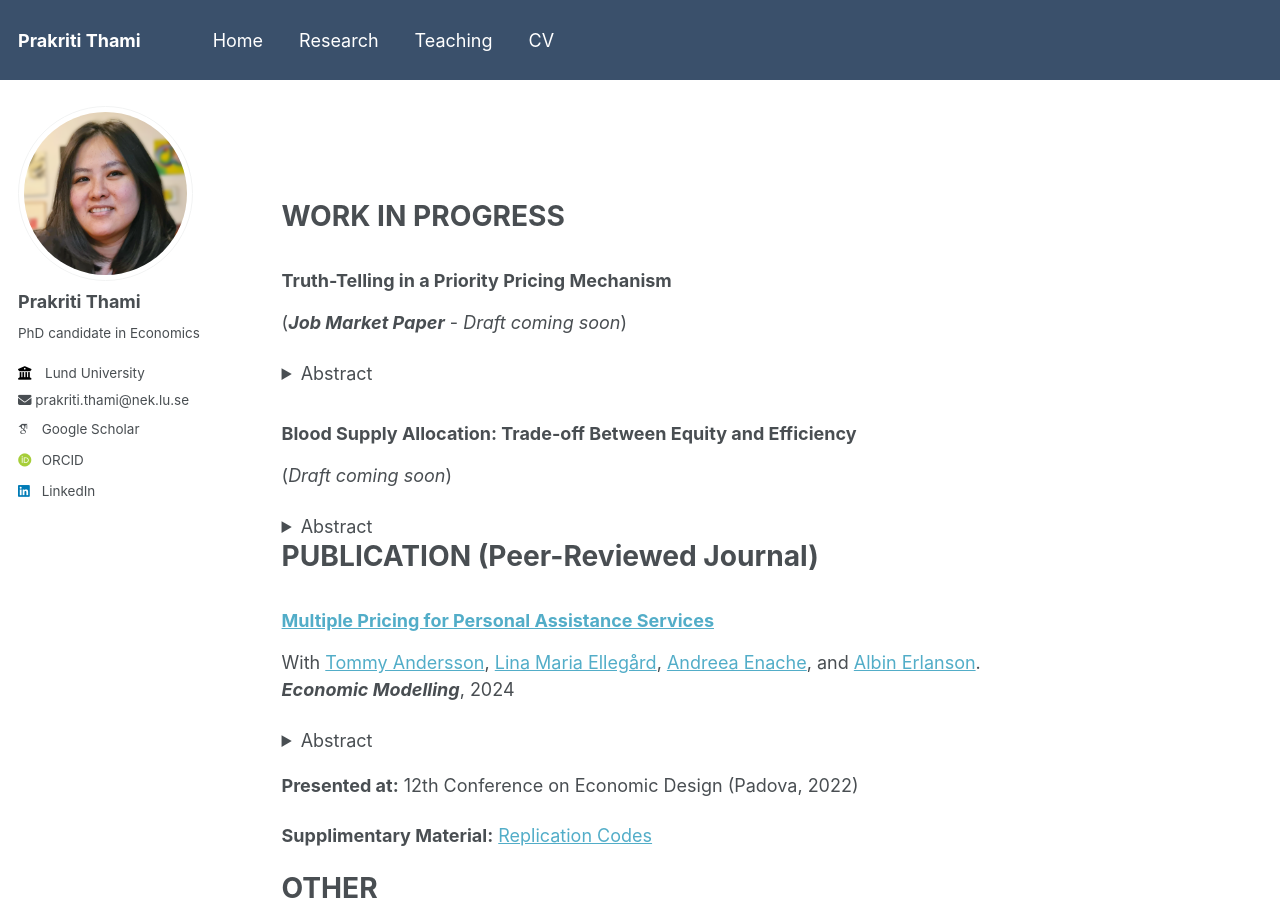
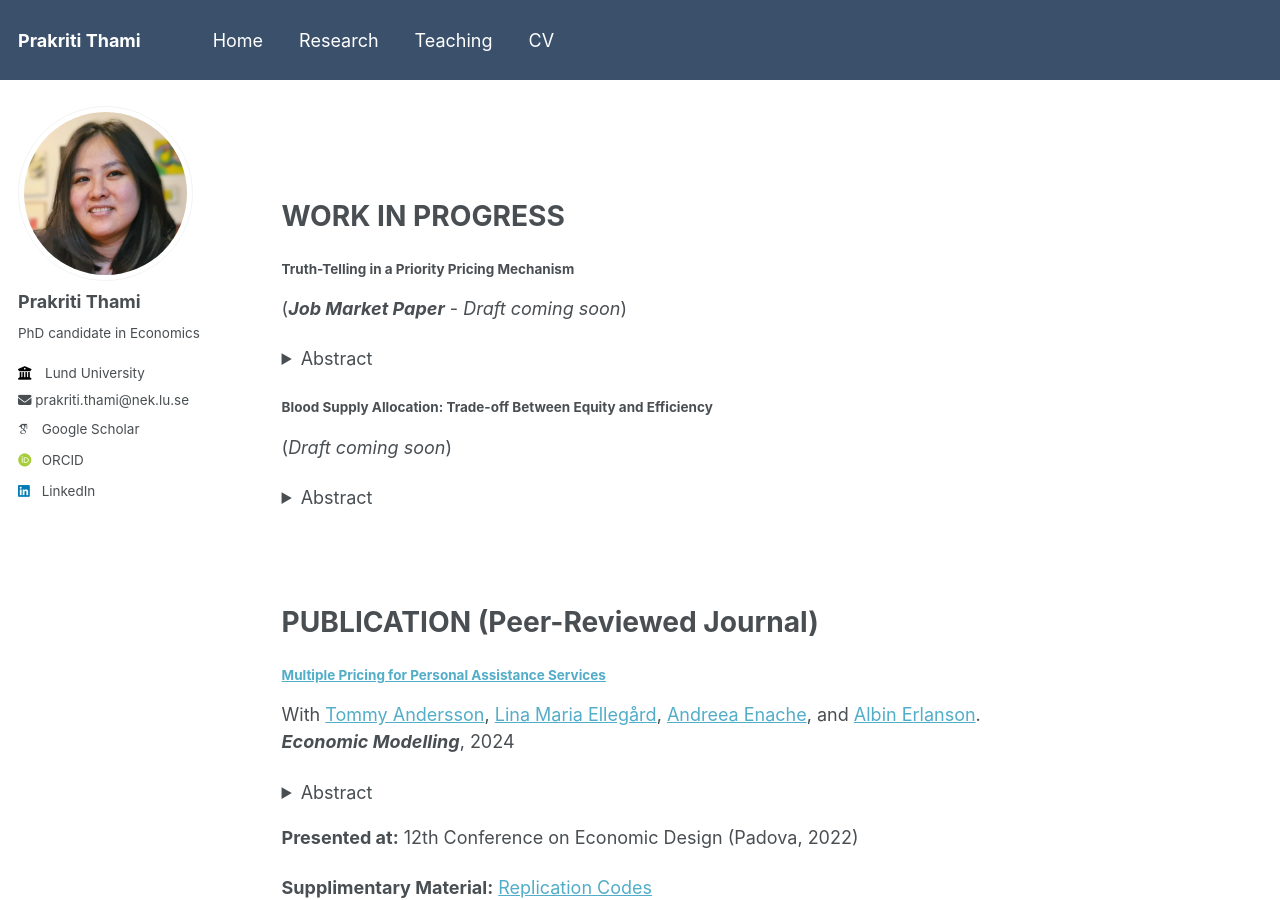
Before and after one commit to prakritithami/prakritithami.github.io, a Jekyll site: the page built from _research/papers.md, in a window 1280 px wide and 900 px high. Built offline with Jekyll 4.4.1, drawn with Linux system fonts in a browser that asks for light colours; some web fonts are replaced.

Commit message:
Update papers.md

```diff
--- a/_research/papers.md
+++ b/_research/papers.md
@@ -7,23 +7,22 @@ author_profile: true
 
 {% include base_path %}
 # WORK IN PROGRESS
-### Truth-Telling in a Priority Pricing Mechanism
+#### Truth-Telling in a Priority Pricing Mechanism
 (_**Job Market Paper**_ - _Draft coming soon_)
 <details>
   <summary>Abstract</summary>
   <p> This paper examines the effects of truth-telling on expected aggregate consumer welfare within a priority pricing (PP) mechanism. Traditional models typically assume that individuals will invariably misrepresent private information if it maximizes their payoff; however, a substantial body of evidence suggests otherwise. Considering this, the expected aggregate consumer welfare of PP is compared to that of uniform pricing schemes, using a model that accounts for truth-telling preferences. The findings indicate that a threshold proportion of non-truthful, low-need agents must be surpassed for PP to enhance welfare. This theoretical insight implies that implementing PP can be advantageous in populations with a low propensity for truth-telling but may reduce welfare in populations with a high propensity for truth-telling. This theory is tested through a pre-registered, online, survey-based experiment. Although the anticipated differential impact between high and low truth-telling groups was not observed, the results provide valuable insights for policy considerations.</p>
 </details>
 
-### Blood Supply Allocation: Trade-off Between Equity and Efficiency
+#### Blood Supply Allocation: Trade-off Between Equity and Efficiency
 (_Draft coming soon_)
 <details>
   <summary>Abstract</summary>
   <p>ABO blood type compatibility can be exploited to attain a more equitable allocation of blood supply across patients with differing blood types. However, in a steady state, pooling procedures that seek to equalize the proportion of patients that get treated across compatible blood types could have an adverse effect on the total flow rate of treated patients. To address this issue, in this paper I derive the criteria which would ensure an efficient allocation and prove that in pairwise iterative pooling procedures as long as this efficiency criterion is satisfied in each step in which blood types are pooled, the final allocation will not be inefficient.</p>
-</details>
-
+</details> <br><br>
 
 # PUBLICATION (Peer-Reviewed Journal)
-### [Multiple Pricing for Personal Assistance Services](https://doi.org/10.1016/j.econmod.2024.106916)
+#### [Multiple Pricing for Personal Assistance Services](https://doi.org/10.1016/j.econmod.2024.106916)
 With <a href="https://sites.google.com/site/tommyanderssonlunduniversity/home" target="_blank">Tommy Andersson</a>, <a href="https://sites.google.com/site/linamariaellegaard" target="_blank">Lina Maria Ellegård</a>, <a href="https://sites.google.com/view/andreea-enache" target="_blank">Andreea Enache</a>, and <a href="https://erlanson.weebly.com/" target="_blank">Albin Erlanson</a>.
 _**Economic Modelling**_, 2024
 <details>
@@ -33,11 +32,10 @@ _**Economic Modelling**_, 2024
 
 **Presented at:** 12th Conference on Economic Design (Padova, 2022)
 
-**Supplimentary Material:** [Replication Codes](https://data.mendeley.com/datasets/rx35j3j8nr/2)
-
+**Supplimentary Material:** [Replication Codes](https://data.mendeley.com/datasets/rx35j3j8nr/2) <br><br>
 
 # OTHER
-### [Labour Migration and Skills Training](https://www.ceslam.org/uploads/backup/CESLAM%20Policy%20Brief%20VII_Labour%20Migration%20and%20Skills%20Training.pdf)
+#### [Labour Migration and Skills Training](https://www.ceslam.org/uploads/backup/CESLAM%20Policy%20Brief%20VII_Labour%20Migration%20and%20Skills%20Training.pdf)
 With Ashim Bhattarai.<br>
 _**CESLAM Policy Brief No. 7**_, 2015
 <details>
@@ -45,7 +43,7 @@ _**CESLAM Policy Brief No. 7**_, 2015
   <p>Of the half a million or so Nepalis who left the country for work in 2013/14, nearly three quarters were classified as ‘unskilled’. This tendency of the majority of migrants being poorly trained is a cause for concern since low-skilled and ‘unskilled’ workers are more vulnerable to exploitation and abuse, are accorded fewer job benefits, and face limited earning potential. Addressing this issue will require a strong, well-organised technical and vocational education sector which is also attuned to the needs of the foreign employment labour market. This policy paper provides an overview of Nepal’s technical training sector, identifies the key challenges and issues that need to be addressed vis-à-vis labour migration, and provides recommendations on how these could be addressed.</p>
 </details>
 
-### [Migration and Resilience: Experiences from Nepal's 2015 Earthquake](https://www.ceslam.org/uploads/backup/Migration-and-Resilience.pdf)
+#### [Migration and Resilience: Experiences from Nepal's 2015 Earthquake](https://www.ceslam.org/uploads/backup/Migration-and-Resilience.pdf)
 With Bandita Sijapati, Jeevan Baniya, Anish Bhandari, Ashim Bhattarai, Sambriddhi Kharel, Amrita Limbu, Dinesh Pathak and Nabin Rawal. <br>
 _**Research Paper VII**_, CESLAM, 2015
 <details>
@@ -53,7 +51,7 @@ _**Research Paper VII**_, CESLAM, 2015
   <p>A landlocked country with diverse geographic and climatic features, Nepal is known to be highly vulnerable to a range of natural hazards, particularly droughts, earthquakes, floods and landslides. The risk arising from natural disasters is further exacerbated by the poor socio-economic condition of the
 country’s population. Over the past two decades, Nepal’s record in reducing poverty has been noteworthy, with poverty headcount having fallen from 42 per cent in 1995/96 to 25 per cent in 2010/11. Yet, a significant number of households remain ever vulnerable to slipping back into poverty as over 70 per cent of Nepalis still live on less than USD 2.5 a day. To exacerbate matters, inequality across social groups and regions has persisted over the years. Thus, the Central Region with an HDI of 0.510 (in 2011) has consistently ranked at the top while the Far-Western Region with an HDI of 0.435 has remained at the bottom. In terms of regional comparison, Nepal’s 2011 HDI score of 0.458 is among the lowest in South Asia.
 
-  In such a context, outmigration (both internal and external), especially of the youth for employment opportunities, has been high. In the fiscal year 2013/14 alone, approximately half a million Nepalis, mainly young men and women, took up foreign employment. (This figure excludes migrants to India and migrant workers who went abroad without government-issued labour permits, both categories that are not captured in the government data.) The total official remittance received during the first nine months of FY 2013/14 was almost NPR 400 billion (USD 4 billion), or close to 30 per cent of the country’s total GDP.
+  <p>In such a context, outmigration (both internal and external), especially of the youth for employment opportunities, has been high. In the fiscal year 2013/14 alone, approximately half a million Nepalis, mainly young men and women, took up foreign employment. (This figure excludes migrants to India and migrant workers who went abroad without government-issued labour permits, both categories that are not captured in the government data.) The total official remittance received during the first nine months of FY 2013/14 was almost NPR 400 billion (USD 4 billion), or close to 30 per cent of the country’s total GDP.
 
-  In the aftermath of the M 7.8 earthquake that struck central Nepal on 25 April 2015, and its aftershocks, particularly a major one of M 7.3 on 12 May 2015, issues related to the links between migration and disaster-preparedness as well as coping strategies adopted by the affected population have come to the fore. To examine such linkages, the Centre for the Study of Labour and Mobility (CESLAM) at the Social Science Baha (SSB), with support from the International Labour Organisation (ILO) and the International Migration Initiative of the Open Society Foundations, New York, undertook a quick assessment in four of the 14 severely affected districts, namely, Sindhupalchowk, Kavrepalanchowk, Dhading and Kathmandu, to understand how households with migrants—both external and internal—have coped with the natural disaster and whether there is any evidence of greater resilience on the part of such households.
+  <p>In the aftermath of the M 7.8 earthquake that struck central Nepal on 25 April 2015, and its aftershocks, particularly a major one of M 7.3 on 12 May 2015, issues related to the links between migration and disaster-preparedness as well as coping strategies adopted by the affected population have come to the fore. To examine such linkages, the Centre for the Study of Labour and Mobility (CESLAM) at the Social Science Baha (SSB), with support from the International Labour Organisation (ILO) and the International Migration Initiative of the Open Society Foundations, New York, undertook a quick assessment in four of the 14 severely affected districts, namely, Sindhupalchowk, Kavrepalanchowk, Dhading and Kathmandu, to understand how households with migrants—both external and internal—have coped with the natural disaster and whether there is any evidence of greater resilience on the part of such households.
 </details>
```
